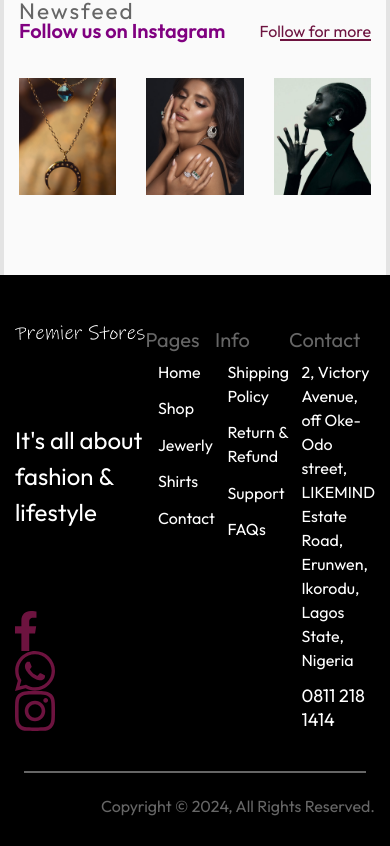
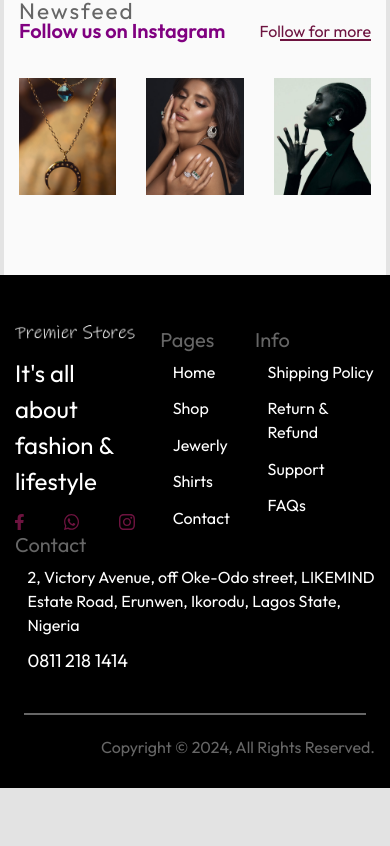
Before and after one commit to timmyproofficial/premier-store, a React (Vite) app: page / in a window 390 px wide. Shown: the part 5402-6248 px from the top of the page. After the commit the page ends 6190 px from the top, so only its background shows below. Built offline with nearby package versions, Linux system fonts and the light colour scheme.

Commit message:
handle footer mobile responsiveness.

```diff
--- a/src/components/FooterTop.tsx
+++ b/src/components/FooterTop.tsx
@@ -5,7 +5,7 @@ import FooterNav from './FooterNav';
 
 const FooterTop = () => {
   return (
-    <div className="text-white-color grid grid-cols-[auto_1fr_1fr_1fr]">
+    <div className="text-white-color grid grid-rows[auto_1fr] md:grid-rows[1fr] grid-cols-[1fr_1fr_1fr] md:grid-cols-[auto_1fr_1fr_1fr]">
       <div className="flex flex-col justify-between">
         <img className="w-[150px]" src={premierStoreImg} alt="Premier Store" />
         <h4>It's all about fashion & lifestyle</h4>
@@ -20,7 +20,7 @@ const FooterTop = () => {
         <FooterNav heading="Info" pages={infoPages} />
       </div>
 
-      <div>
+      <div className="col-span-4 md:col-span-1">
         <FooterNav
           heading="Contact"
           pages={contactPage}
--- a/src/components/SocialPlatforms.tsx
+++ b/src/components/SocialPlatforms.tsx
@@ -3,7 +3,7 @@ import { socialPlatforms } from '../constants';
 
 const SocialPlatforms = () => {
   return (
-    <div className="lg:flex gap-16 items-center">
+    <div className="flex gap-16 items-center">
       {socialPlatforms.map((platform) => (
         <Link key={platform.id} to={platform.link}>
           <img
```
